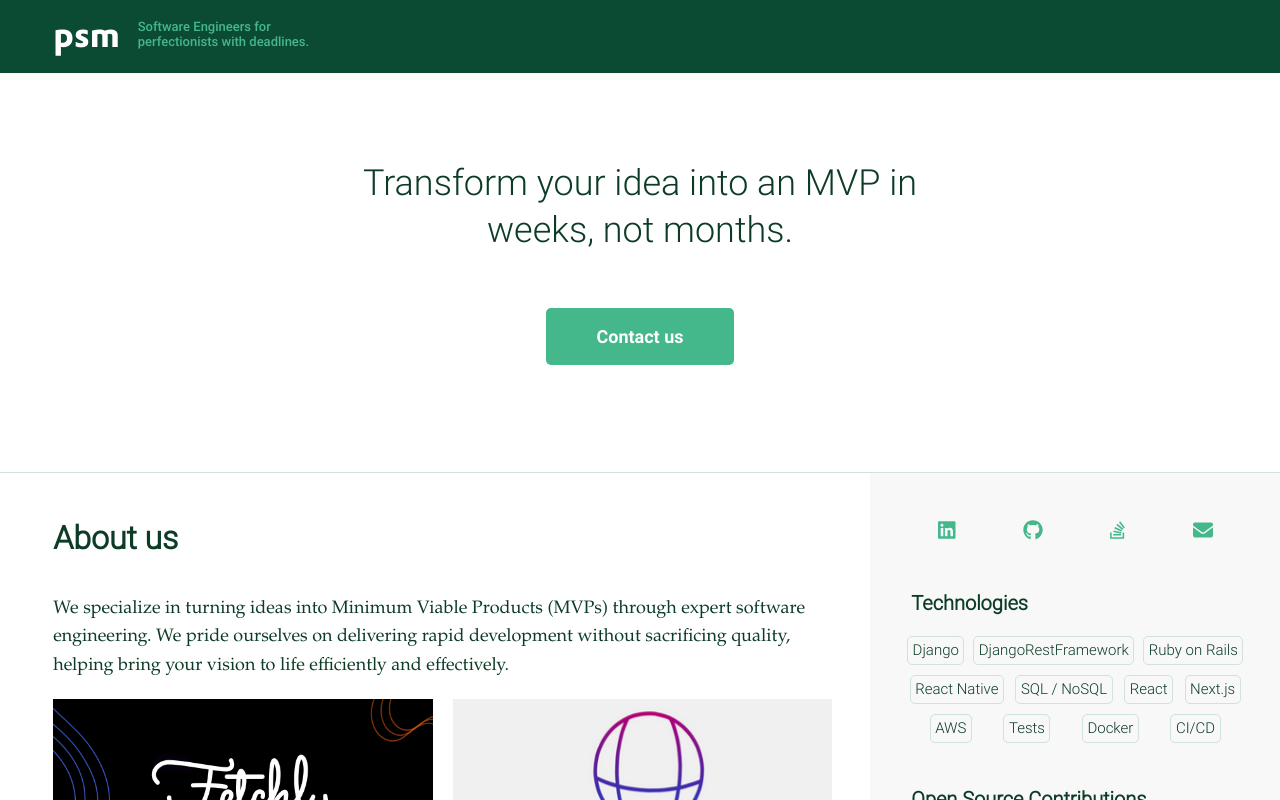
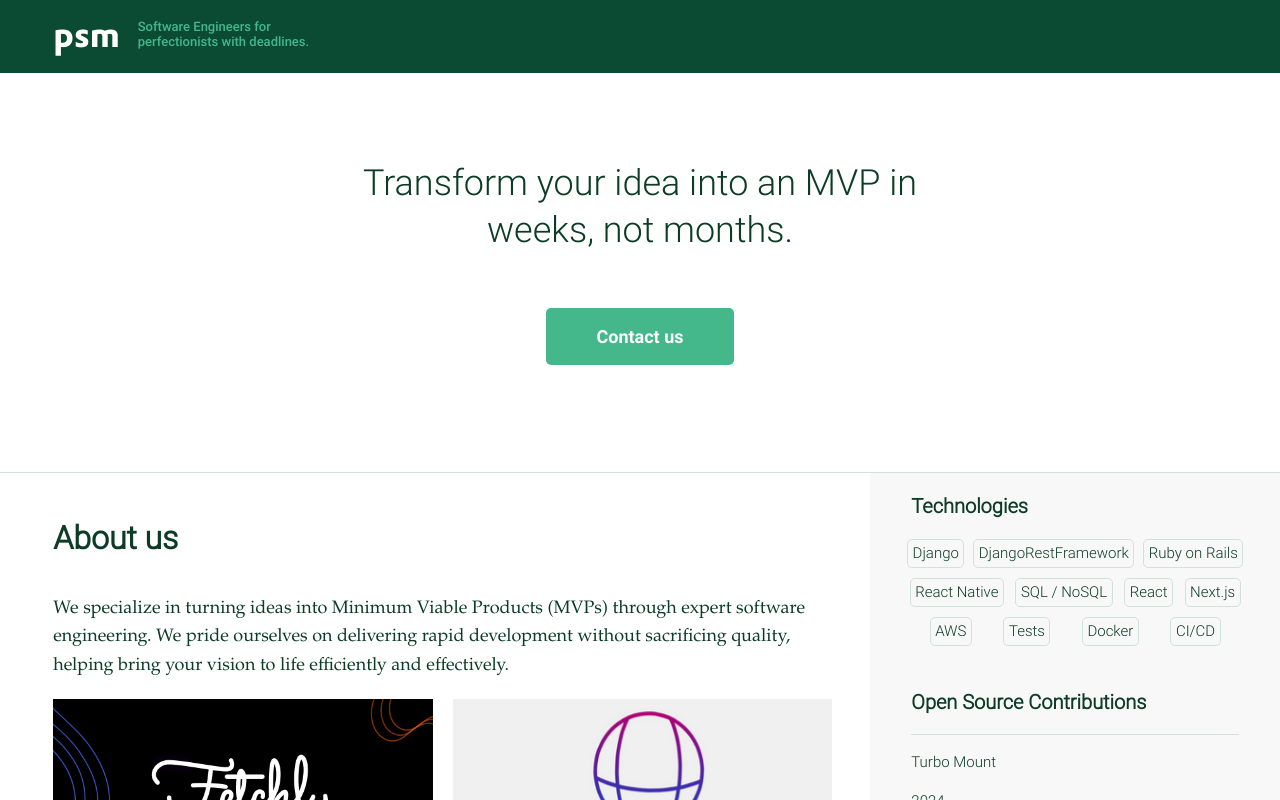
Before and after one commit to p-schlickmann/mendespedro.dev, a Next.js app: page / in a window 1280 px wide. Shown: the top 800 px of the page. Built offline with nearby package versions, Linux system fonts and the light colour scheme.

Commit message:
removing socials

```diff
--- a/pages/index.js
+++ b/pages/index.js
@@ -67,7 +67,6 @@ export default function Home() {
                       <p><a className={'link'} href={emailUrl} target={'_blank'}>contact@mendespedro.dev</a></p>
                   </div>
                   <div className={styles.right}>
-                      <Socials/>
                       <div className={styles.rightMenuHeader}>
                           <h2>Technologies</h2>
                       </div>
```
